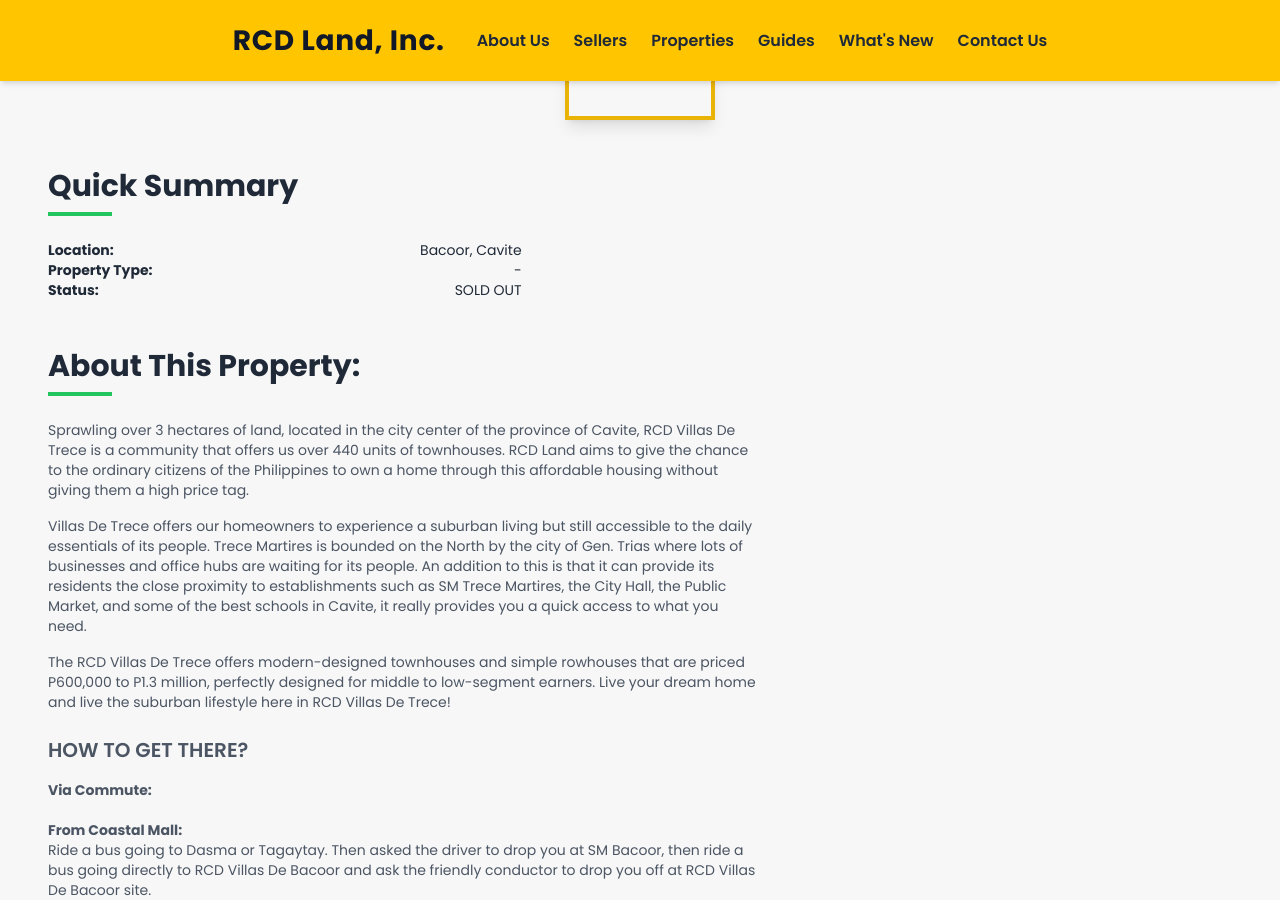
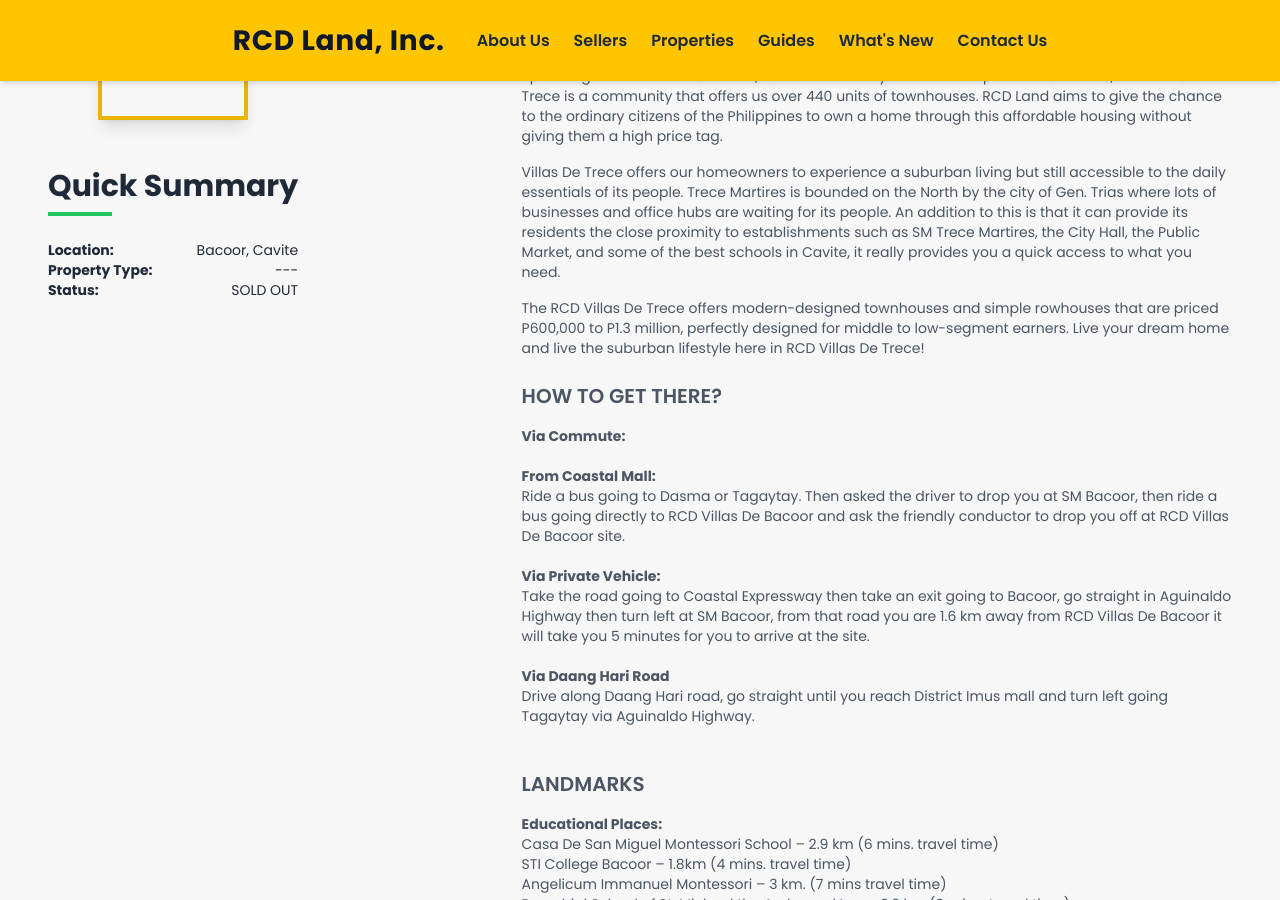
Before and after one commit to renrengabas/rcdland.com, a Jekyll site: the page built from properties/villas-de-bacoor-dulongbayan/index.html, in a window 1280 px wide and 900 px high, scrolled down 1580 px. Built offline with Jekyll 4.4.1, drawn with Linux system fonts in a browser that asks for light colours; nearby versions of some CDN libraries.

Commit message:
updated one property
-fixed the bacoor property

```diff
--- a/properties/royale-homes-norzagaray/index.html
+++ b/properties/royale-homes-norzagaray/index.html
@@ -128,14 +128,14 @@
                 <h2 class="mt-6 text-gray-600 font-semibold text-xl mb-2">HOW TO GET THERE?</h2>
                 <p class="mt-4 text-sm text-gray-600">
                   <strong>Via Commute:</strong><br><br>
-                  <strong>Bus:</strong><br><br>
+                  <strong>Bus:</strong><br>
                   There are a lot of bus lines you can choose with when you want to go at RCD Royale Homes Norzagaray,
                   Bulacan if you will be coming to Metro Manila these buses depart from Epifanio De Los Santos Avenue /
                   Congressional Avenue Intersection, Quezon City station. Just simply ride buses with the signage of
                   S.Palay (Sapang Palay) and ask the bus driver to drop you at Road 2 Sapang Palay. From there simply
                   walk going to RCD Royale Homes Norzagaray, Bulacan.<br><br>
 
-                  <strong>Via Private Vehicle:</strong><br><br>
+                  <strong>Via Private Vehicle:</strong><br>
 
                   When driving your own vehicle going to RCD Royale Homes Norzagaray, Bulacan, take EDSA (Epifanio De
                   Los Santos Avenue) taking the North bound side. This will require you to a lot at least 1 hour and 30
--- a/properties/villas-de-bacoor-dulongbayan/index.html
+++ b/properties/villas-de-bacoor-dulongbayan/index.html
@@ -54,19 +54,15 @@
             <div class="swiper w-full">
               <div class="swiper-wrapper">
                 <div class="swiper-slide">
-                  <img src="../../../assets/img/ourproperties/project-slider/villa_basketball.jpg" alt="bf-1"
+                  <img src="../../../assets/img/ourproperties/project-slider/bf-1.jpg" alt="bf-1"
                     class="w-full max-h-[500px] object-cover mx-auto">
                 </div>
                 <div class="swiper-slide">
-                  <img src="../../../assets/img/ourproperties/project-slider/villa_entrancegate.jpg" alt="bf-2"
+                  <img src="../../../assets/img/ourproperties/project-slider/bf-2.jpg" alt="bf-2"
                     class="w-full max-h-[500px] object-cover mx-auto">
                 </div>
                 <div class="swiper-slide">
-                  <img src="../../../assets/img/ourproperties/project-slider/villa_clubhouse.jpg" alt="bf-3"
-                    class="w-full max-h-[500px] object-cover mx-auto">
-                </div>
-                <div class="swiper-slide">
-                  <img src="../../../assets/img/ourproperties/project-slider/villa_aerialview.jpg" alt="bf-3"
+                  <img src="../../../assets/img/ourproperties/project-slider/bf-3.jpg" alt="bf-3"
                     class="w-full max-h-[500px] object-cover mx-auto">
                 </div>
               </div>
@@ -92,7 +88,6 @@
                 </div>
 
                 <!-- Quick Summary -->
-                 <div class="lg:w-2/5">
                 <div class="text-lg text-gray-800 leading-relaxed">
                   <p class="mt-6 font-bold text-3xl mb-2">Quick Summary</p>
                   <div class="w-16 h-1 bg-green-500 mb-6"></div>
@@ -102,7 +97,7 @@
                   </p>
                   <p class="flex justify-between">
                     <span class="font-bold text-sm">Property Type:</span>
-                    <span class="text-sm">-</span>
+                    <span class="text-sm">---</span>
                   </p>
                   <p class="flex justify-between">
                     <span class="font-bold text-sm">Status:</span>
@@ -138,13 +133,13 @@
                   going directly to RCD Villas De Bacoor and ask the friendly conductor to drop you off at RCD Villas De
                   Bacoor site.<br><br>
 
-                  <strong>Via Private Vehicle:</strong><br><br>
+                  <strong>Via Private Vehicle:</strong><br>
 
                   Take the road going to Coastal Expressway then take an exit going to Bacoor, go straight in Aguinaldo
                   Highway then turn left at SM Bacoor, from that road you are 1.6 km away from RCD Villas De Bacoor it
                   will take you 5 minutes for you to arrive at the site.<br><br>
 
-                  Via Daang Hari Road<br>
+                 <strong>Via Daang Hari Road</strong><br>
                   Drive along Daang Hari road, go straight until you reach District Imus mall and turn left going
                   Tagaytay
                   via Aguinaldo Highway.
--- a/properties/villas-de-trece-martires-cavite/index.html
+++ b/properties/villas-de-trece-martires-cavite/index.html
@@ -137,7 +137,7 @@
                   ride a jeep going to SM Trece and advise the driver to drop you off at SM Trece. From SM Trece you can
                   call a friendly tricycle driver that will help you get to RCD Villas De Trece.<br><br>
 
-                  <strong>Via Private Vehicle:</strong><br><br>
+                  <strong>Via Private Vehicle:</strong><br>
 
                   Use the road going to Coastal then take an exit going to Bacoor, go straight in Aguinaldo Highway then
                   turn right at Robinsons Dasma’s intersection, go straight until you reach SM Trece and after 1 km
```
